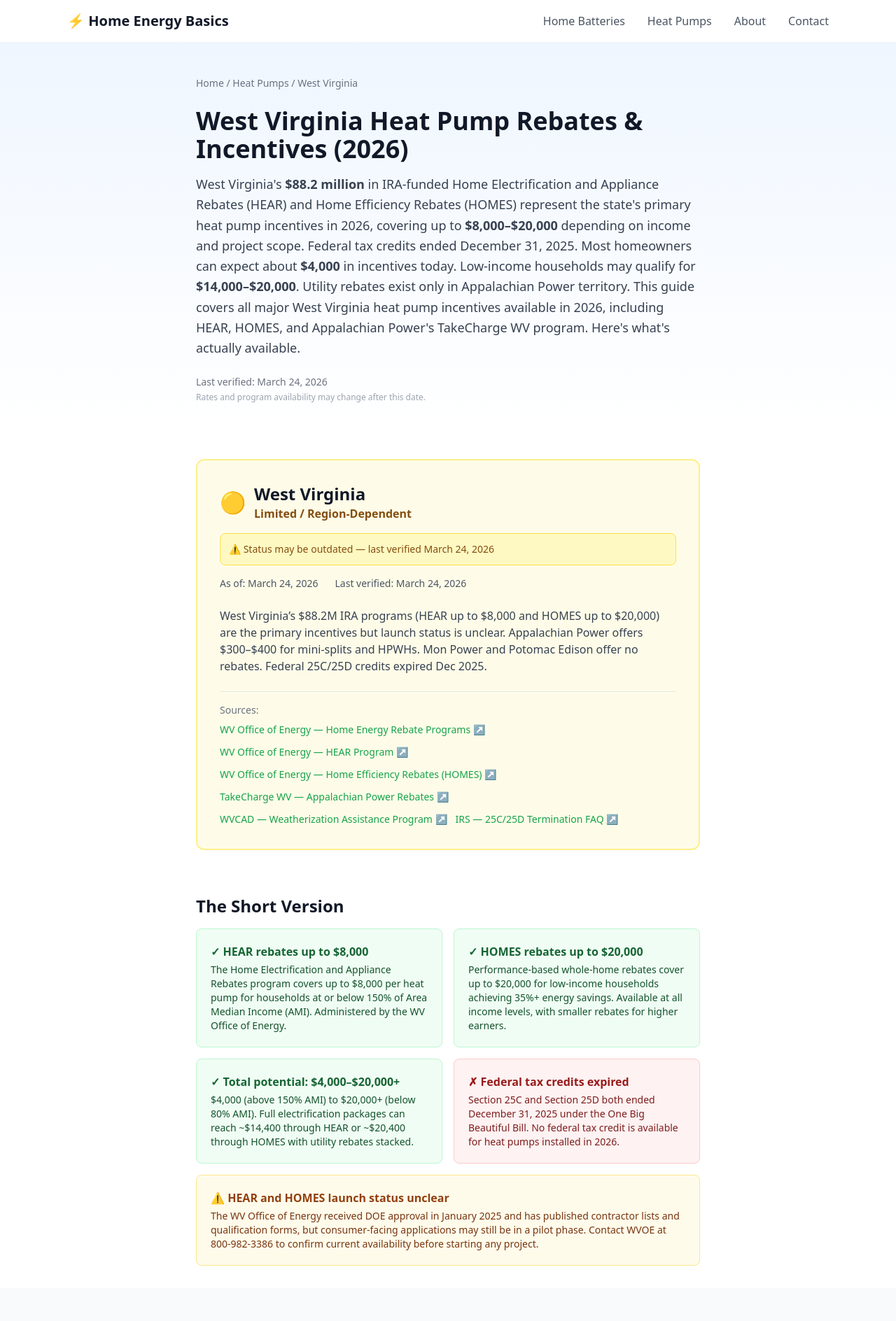
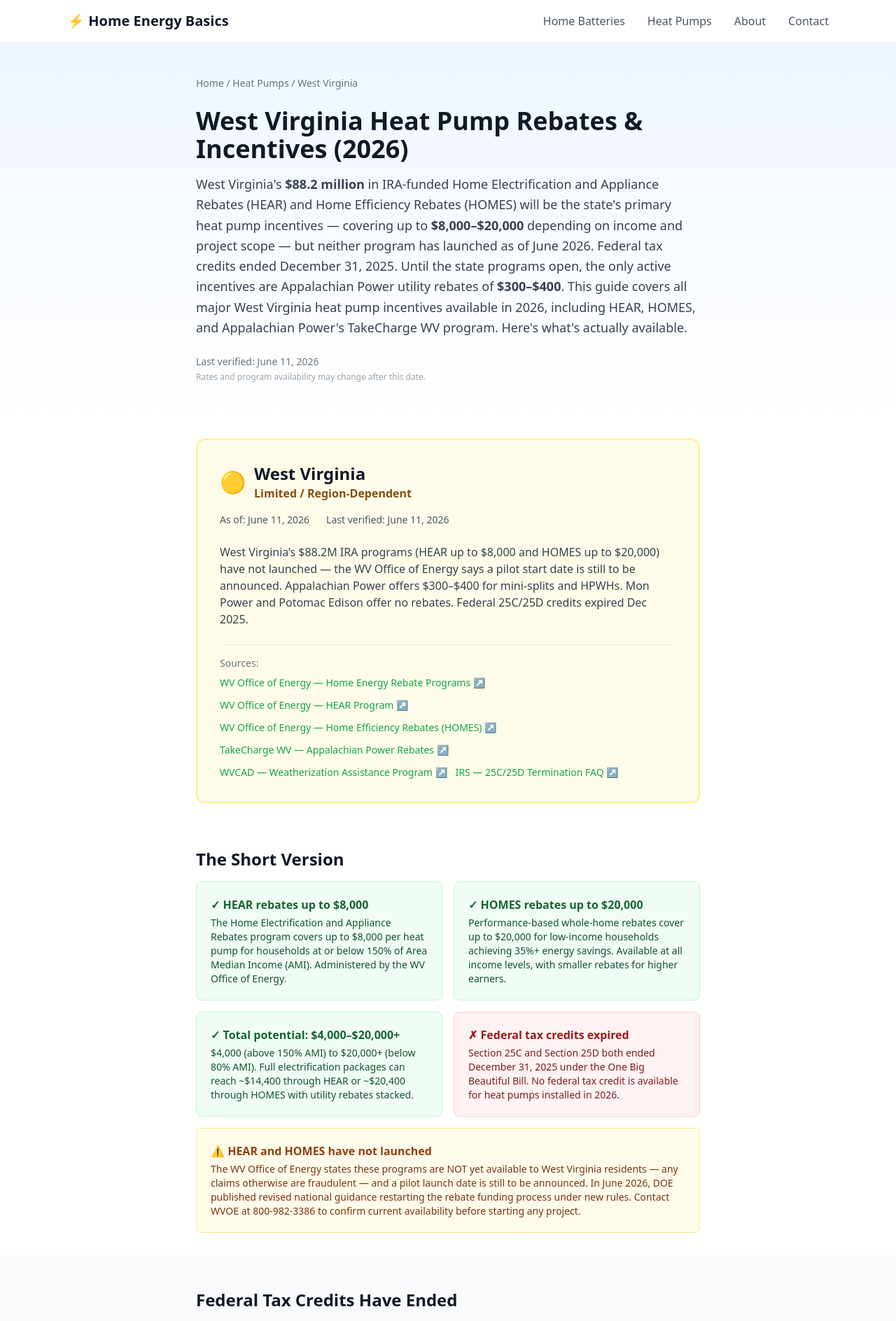
Before and after one commit to giniwproductions-88/homeenergybasics, a Next.js app: page /heat-pumps/states/wv in a window 1280 px wide. Shown: the top 1888 px of the page at 70% size. Built offline with nearby package versions, Linux system fonts and the light colour scheme.

Commit message:
WV: programs confirmed unlaunched (pilot TBA), DOE June 2026 guidance noted, fuel-switching card replaced, hero/-today claim fixed, bump to 2026-06-11

```diff
--- a/src/app/heat-pumps/states/wv/page.tsx
+++ b/src/app/heat-pumps/states/wv/page.tsx
@@ -34,7 +34,7 @@ export default function WestVirginiaPage() {
         name: "What heat pump rebates are available in West Virginia in 2026?",
         acceptedAnswer: {
           "@type": "Answer",
-          text: "West Virginia\u2019s primary incentives are the IRA-funded HEAR program (up to $8,000 for heat pumps for households at or below 150% AMI) and the HOMES program (up to $20,000 for whole-home retrofits for low-income households). Appalachian Power offers smaller rebates of $300 for mini-splits and $400 for heat pump water heaters. Federal Section 25C and 25D tax credits expired December 31, 2025. Mon Power and Potomac Edison customers have no utility-level heat pump rebates.",
+          text: "West Virginia\u2019s primary incentives will be the IRA-funded HEAR program (up to $8,000 for heat pumps for households at or below 150% AMI) and the HOMES program (up to $20,000 for whole-home retrofits for low-income households) \u2014 but neither program is accepting applications as of June 2026. Appalachian Power offers the only active rebates: $300 for mini-splits and $400 for heat pump water heaters. Federal Section 25C and 25D tax credits expired December 31, 2025. Mon Power and Potomac Edison customers have no utility-level heat pump rebates.",
         },
       },
       {
@@ -91,13 +91,12 @@ export default function WestVirginiaPage() {
           <p className="text-lg text-gray-700 leading-relaxed mb-6">
             West Virginia&apos;s <strong>$88.2 million</strong> in IRA-funded
             Home Electrification and Appliance Rebates (HEAR) and Home Efficiency
-            Rebates (HOMES) represent the state&apos;s primary heat pump incentives
-            in 2026, covering up to <strong>$8,000–$20,000</strong> depending on
-            income and project scope. Federal tax credits ended December 31, 2025.
-            Most homeowners can expect about <strong>$4,000</strong> in incentives
-            today. Low-income households may qualify for{" "}
-            <strong>$14,000–$20,000</strong>.
-            Utility rebates exist only in Appalachian Power territory. This guide
+            Rebates (HOMES) will be the state&apos;s primary heat pump incentives
+            — covering up to <strong>$8,000–$20,000</strong> depending on
+            income and project scope — but neither program has launched as of
+            June 2026. Federal tax credits ended December 31, 2025. Until the
+            state programs open, the only active incentives are Appalachian
+            Power utility rebates of <strong>$300–$400</strong>. This guide
             covers all major West Virginia heat pump incentives available in 2026,
             including HEAR, HOMES, and Appalachian Power&apos;s TakeCharge WV
             program. Here&apos;s what&apos;s actually available.
@@ -156,13 +155,15 @@ export default function WestVirginiaPage() {
               </p>
             </div>
             <div className="md:col-span-2 bg-amber-50 border border-amber-200 rounded-lg p-5">
-              <p className="font-semibold text-amber-800 mb-1">⚠ HEAR and HOMES launch status unclear</p>
+              <p className="font-semibold text-amber-800 mb-1">⚠ HEAR and HOMES have not launched</p>
               <p className="text-sm text-amber-900">
-                The WV Office of Energy received DOE approval in January 2025 and
-                has published contractor lists and qualification forms, but
-                consumer-facing applications may still be in a pilot phase. Contact
-                WVOE at 800-982-3386 to confirm current availability before
-                starting any project.
+                The WV Office of Energy states these programs are NOT yet
+                available to West Virginia residents — any claims otherwise are
+                fraudulent — and a pilot launch date is still to be announced.
+                In June 2026, DOE published revised national guidance restarting
+                the rebate funding process under new rules. Contact WVOE at
+                800-982-3386 to confirm current availability before starting any
+                project.
               </p>
             </div>
           </div>
@@ -269,14 +270,17 @@ export default function WestVirginiaPage() {
           </div>
 
           <div className="bg-amber-50 border border-amber-200 rounded-lg p-5">
-            <p className="font-semibold text-amber-800 mb-1">⚠ Common mistake: HEAR usually requires fuel switching</p>
+            <p className="font-semibold text-amber-800 mb-1">⚠ Eligibility rules are in flux</p>
             <p className="text-sm text-amber-900">
-              HEAR rebates generally apply only to fuel-switching upgrades (e.g.,
-              replacing a gas furnace with a heat pump) or first-time purchases.
-              Replacing an existing electric system with a newer electric system
-              typically does not qualify, with limited exceptions for tank water
-              heater to heat pump water heater conversions. A certified energy
-              assessment is required before installation.
+              West Virginia originally designed HEAR around fuel-switching and
+              electrification upgrades. In June 2026, DOE published revised
+              national guidance that no longer supports switching from fossil
+              fuels to electric heating, and West Virginia has not yet published
+              final program rules under the new guidance. Do not assume any
+              specific upgrade qualifies — confirm eligibility with the WV
+              Office of Energy before committing to a project. A certified
+              energy assessment is expected to be required before heat pump
+              installation.
             </p>
           </div>
         </div>
@@ -412,6 +416,14 @@ export default function WestVirginiaPage() {
             </p>
           </div>
 
+          <p className="text-gray-700 leading-relaxed mb-6">
+            Appalachian Power also runs a Home Performance Program offering home
+            energy assessments and additional efficiency incentives through
+            participating contractors — worth checking before a major HVAC
+            project, since some measures are rebated through that program rather
+            than the standard appliance rebate forms.
+          </p>
+
           <h3 className="text-lg font-semibold text-gray-900 mb-3">
             Mon Power &amp; Potomac Edison (FirstEnergy)
           </h3>
@@ -455,7 +467,9 @@ export default function WestVirginiaPage() {
             programs. Total rebates cannot exceed total project cost. West Virginia
             has no state tax credit for heat pumps. A limited state energy loan
             program may be available through the West Virginia Housing Development
-            Fund.
+            Fund. The scenarios below assume HEAR and HOMES launch as originally
+            designed — as of June 2026, neither is accepting applications, so
+            only the Appalachian Power line items are available today.
           </p>
 
           <div className="space-y-4 mb-8">
@@ -496,11 +510,14 @@ export default function WestVirginiaPage() {
           <div className="bg-gray-100 rounded-lg p-5">
             <p className="font-semibold text-gray-900 mb-1">What you&apos;ll actually pay</p>
             <p className="text-sm text-gray-700">
-              For a typical ducted heat pump installation costing $12,000–$18,000:
-              homeowners above 150% AMI can expect <strong>$8,000 to $14,000 out
-              of pocket</strong>. Homeowners below 80% AMI using HEAR may pay
+              Until HEAR and HOMES launch, expect to pay nearly full price: for
+              a typical ducted heat pump installation costing $12,000–$18,000,
+              that means <strong>$11,600 to $18,000 out of pocket</strong> today
+              (only the $300–$400 Appalachian Power rebates apply). Once the
+              programs open, homeowners above 150% AMI could see costs drop by
+              ~$4,000, and homeowners below 80% AMI using HEAR may pay
               <strong> $0 to $3,000 out of pocket</strong> for the heat pump
-              itself, and HOMES can cover entire project costs up to $20,000.
+              itself, with HOMES able to cover entire project costs up to $20,000.
               Mon Power and Potomac Edison customers receive no utility rebates,
               so their stacks are $400 lower.
             </p>
@@ -722,10 +739,13 @@ export default function WestVirginiaPage() {
             <div className="bg-white border border-gray-200 rounded-lg p-5">
               <p className="font-semibold text-gray-900">HEAR and HOMES launch confirmation</p>
               <p className="text-sm text-gray-600 mt-1">
-                The WV Office of Energy received DOE approval in January 2025 but
-                consumer-facing applications may still be in a pilot phase as of
-                March 2026. Monitor energywv.org or call 800-982-3386 for launch
-                updates before committing to a project timeline.
+                The WV Office of Energy received DOE approval in January 2025,
+                but as of June 2026 the programs have not launched and a pilot
+                phase start date is still to be announced. DOE published revised
+                national guidance in June 2026 restarting the rebate funding
+                process, which may allow West Virginia to move forward — under
+                modified rules. Monitor energywv.org or call 800-982-3386 for
+                launch updates before committing to a project timeline.
               </p>
             </div>
             <div className="bg-white border border-gray-200 rounded-lg p-5">
@@ -842,7 +862,7 @@ export default function WestVirginiaPage() {
               utility, and IRA heat pump incentives available to West Virginia
               homeowners in 2026. It does not calculate savings, guarantee
               eligibility, or represent any incentive program. West Virginia&apos;s
-              HEAR and HOMES programs may still be in a pilot phase &mdash; confirm
+              HEAR and HOMES programs have not yet launched &mdash; confirm
               current application status before starting work. We verify status
               regularly but programs can change without notice. Always confirm
               current amounts and eligibility with the WV Office of Energy, your
--- a/src/data/incentives.ts
+++ b/src/data/incentives.ts
@@ -2112,9 +2112,9 @@ export const incentives: Record<StateCode, StateIncentive> = {
     stateCode: "WV",
     stateName: "West Virginia",
     status: "limited",
-    lastVerified: "2026-03-24",
-    summary:
-      "West Virginia\u2019s $88.2M IRA programs (HEAR up to $8,000 and HOMES up to $20,000) are the primary incentives but launch status is unclear. Appalachian Power offers $300\u2013$400 for mini-splits and HPWHs. Mon Power and Potomac Edison offer no rebates. Federal 25C/25D credits expired Dec 2025.",
+    lastVerified: "2026-06-11",
+    summary:
+      "West Virginia\u2019s $88.2M IRA programs (HEAR up to $8,000 and HOMES up to $20,000) have not launched \u2014 the WV Office of Energy says a pilot start date is still to be announced. Appalachian Power offers $300\u2013$400 for mini-splits and HPWHs. Mon Power and Potomac Edison offer no rebates. Federal 25C/25D credits expired Dec 2025.",
     sources: [
       {
         label: "WV Office of Energy \u2014 Home Energy Rebate Programs",
```
